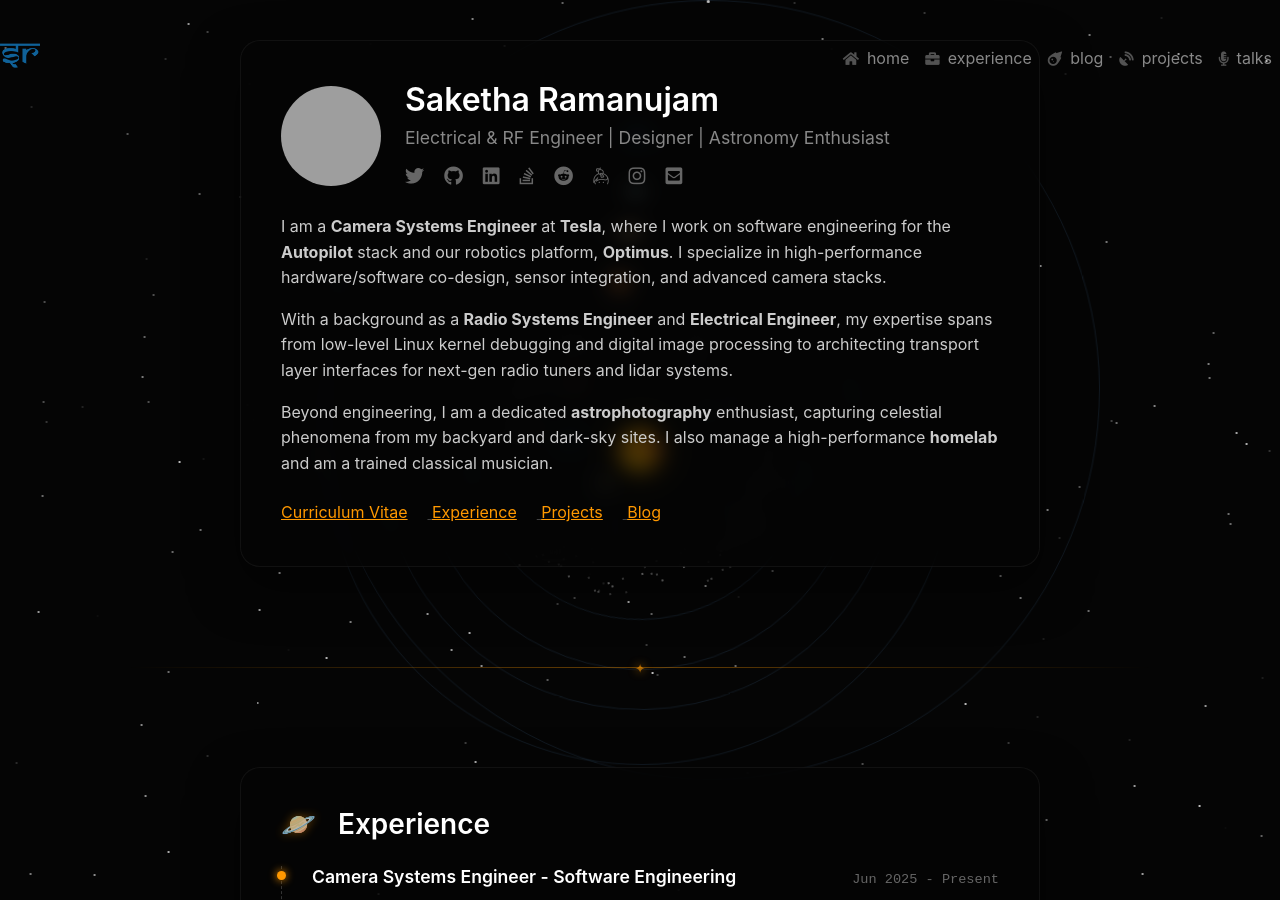
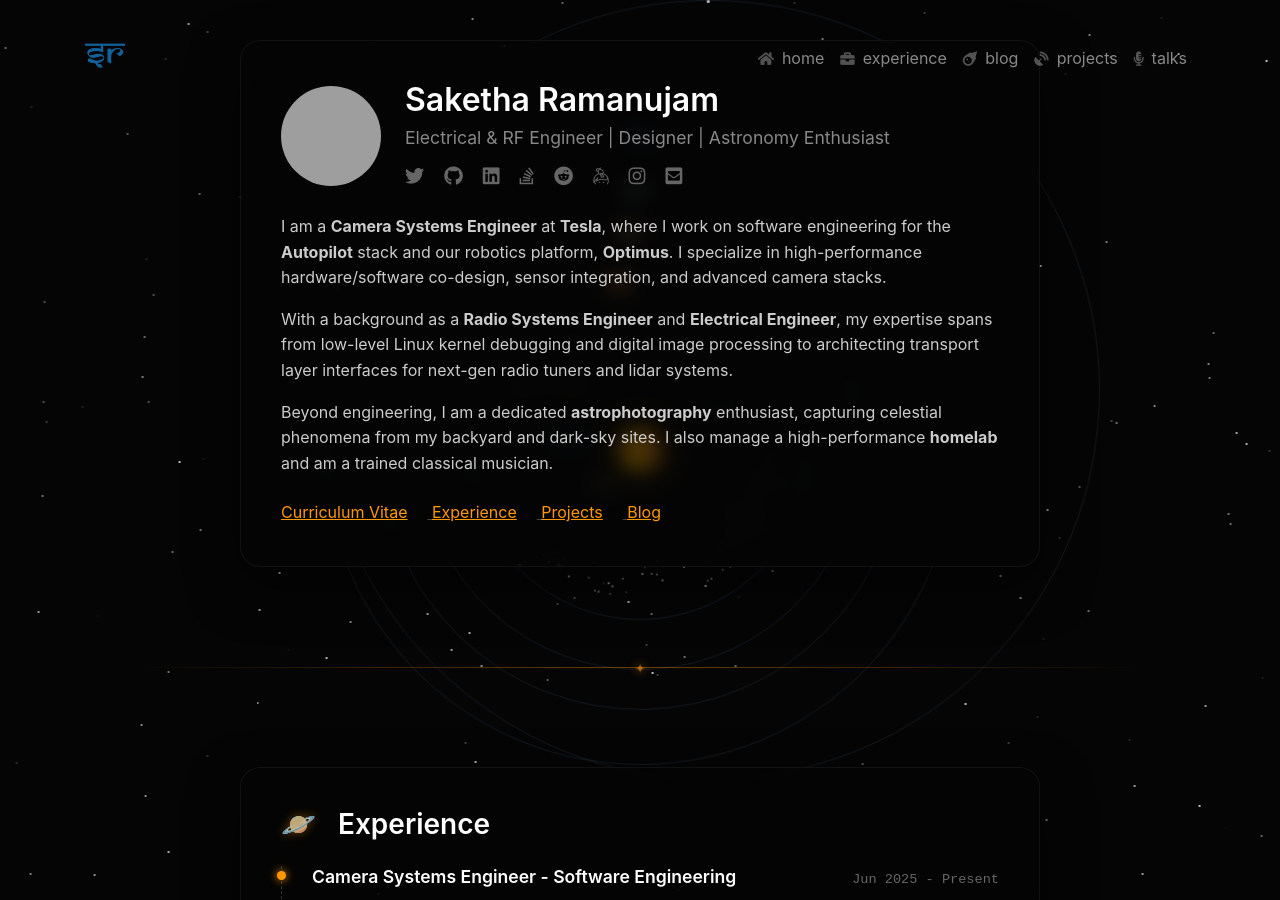
Before and after one commit to sakethramanujam/sakethramanujam.github.io, a Jekyll site: the page built from index.md, in a window 1280 px wide and 900 px high. Built offline with Jekyll 4.4.1, drawn with Linux system fonts in a browser that asks for light colours; nearby versions of some CDN libraries; grey boxes are pictures that could not be loaded.

Commit message:
Align navbar contents with site container to fix edge-to-edge layout

```diff
--- a/_includes/navigation.html
+++ b/_includes/navigation.html
@@ -1,6 +1,7 @@
 <nav class="navbar navbar-expand-lg fixed-top navbar-dark bg-custom ">
+    <div class="container">
         <a class="navbar-brand" href="/">
-                <img src="/assets/img/sr.png" width="35vw">
+                <img src="/assets/img/sr.png" alt="Saketha Ramanujam Logo">
         </a>
         <button class="navbar-toggler custom-toggler" type="button" data-toggle="collapse" data-target="#navbarToggler"
                 aria-controls="navbarToggler" aria-expanded="false" aria-label="Toggle navigation">
@@ -21,4 +22,5 @@
                         {% endfor %}
                 </ul>
         </div>
+    </div>
 </nav>
```
